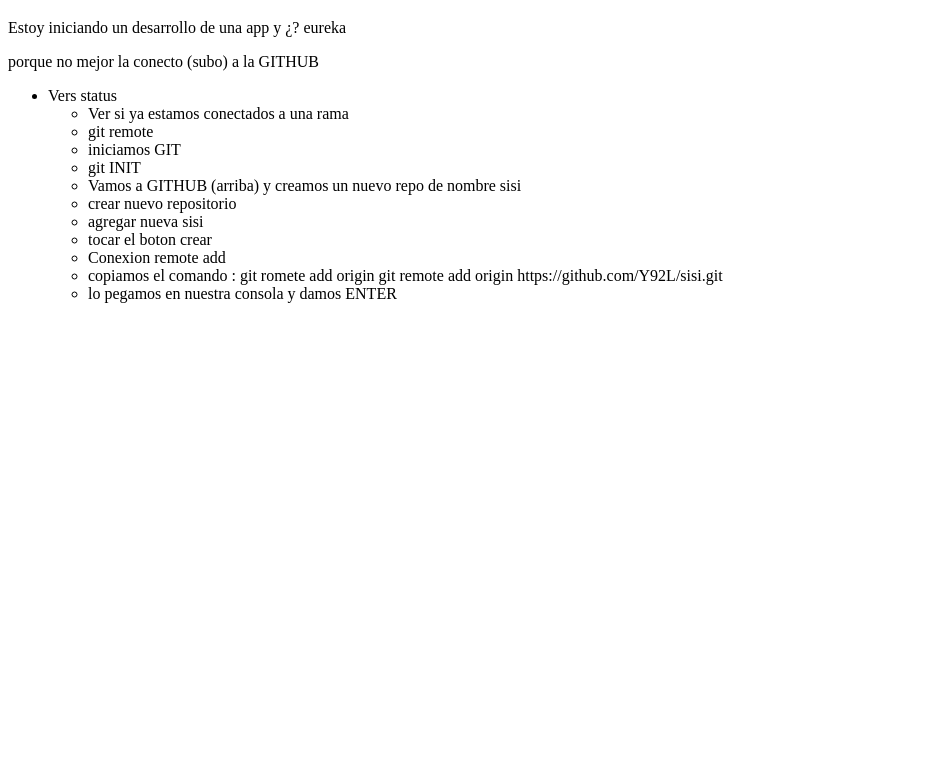
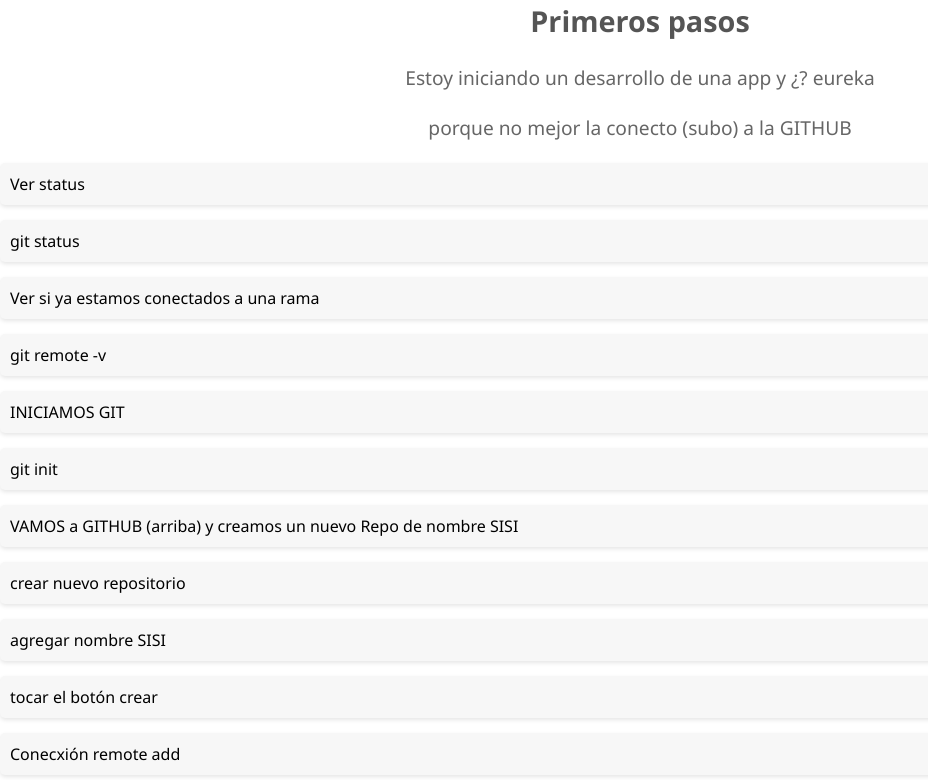
Before and after one commit to Y92L/sisi, a plain HTML site: page index.html in a window 1280 px wide. Shown: the part 108-888 px from the top of the page, without its empty margins (0-928 px from the left). Before the commit the page ends 800 px from the top, so only its background shows below. Drawn offline with Linux system fonts and the light colour scheme.

Commit message:
fixed style

```diff
--- a/index.html
+++ b/index.html
@@ -1,46 +1,111 @@
 <!DOCTYPE html>
 <html lang="en">
+
 <head>
     <meta charset="UTF-8">
     <meta name="viewport" content="width=device-width, initial-scale=1.0">
     <title>GITHUB</title>
+    <style>
+        body {
+        font-family: "Segoe UI", Tahoma, Geneva, Verdana, sans-serif;
+        margin: 0;
+        padding: 0;
+       text-align: center;
+      }
+      h1 {
+        color: #333;
+        font-size: 2.5em;
+      }
+      h2 {
+        color: #555;
+        font-size: 1.8em;
+      }
+      p {
+        color: #666;
+        font-size: 1.2em;
+        line-height: 1.6;
+      }
+      ul {
+        list-style-type: none;
+        padding: 0;
+      }
+      ul li {
+        margin-bottom: 15px;
+        text-align: left;
+        background-color: #f7f7f7;
+        padding: 10px;
+        border-radius: 5px;
+        box-shadow: 0 2px 4px rgba(0, 0, 0, 0.1);
+      }
+      h3 {
+        color: #777;
+      }
+      a {
+        color: #007bff;
+        text-decoration: none;
+        transition: color 0.3s ease;
+      }
+      a:hover {
+        color: #0056b3;
+      }
+      .container{
+        padding: 80px;
+      }
+    </style>
 </head>
+
 <body>
     <h1>GITHUB</h1>
     <h2>Primeros pasos</h2>
     <p>Estoy iniciando un desarrollo de una app y ¿? eureka</p>
     <p>porque no mejor la conecto (subo) a la GITHUB</p>
     <ul>
-        <li>Vers status</li>
+        <li>Ver status</li>
         <ul>
-            <li>Ver si ya estamos conectados a una rama</li>
+            <li>git status</li>
         </ul>
+        <li>Ver si ya estamos conectados a una rama</li>
         <ul>
-            <li>git remote</li>
+            <li>git remote -v</li>
         </ul>
+        <li>INICIAMOS GIT</li>
         <ul>
-            <li>iniciamos GIT</li>
+            <li>git init</li>
         </ul>
+
+        <li>VAMOS a GITHUB (arriba) y creamos un nuevo Repo de nombre SISI</li>
         <ul>
-            <li>git INIT</li>
+            <li>crear nuevo repositorio</li>
+            <li>agregar nombre SISI</li>
+            <li>tocar el botón crear</li>
         </ul>
+        <li>Conecxión remote add</li>
         <ul>
-            <li>Vamos a GITHUB (arriba) y creamos un nuevo repo de nombre sisi</li>
+            <li>Copiamos el comando: git remote add origin https://github.com/HX-MLuquez/SISI.git</li>
+            <li>lo pegamos en nuestra consola y damos ENTER</li>
         </ul>
+        <li>Renombre a rama MASTER -> MAIN</li>
         <ul>
-            <li>crear nuevo repositorio </li>
-            <li>agregar nueva sisi</li>
-            <li>tocar el boton crear</li>
+            <li>Copiamos el comando: git branch -M main</li>
+            <li>lo pegamos en nuestra consola y damos ENTER</li>
         </ul>
+        <li>ADD - ARMAR el commit (la caja a salvar). Nuestra versión (nuestro back)</li>
         <ul>
-            <li>Conexion remote add</li>
+            <li>git add .</li>
         </ul>
+        <li>COMMIT - Poner nombre a la caja y git lo identifica con un hash</li>
         <ul>
-            <li>copiamos el comando : git romete add origin git remote add origin https://github.com/Y92L/sisi.git</li>
-            <li>lo pegamos en nuestra consola y damos ENTER</li>
+            <li>git commit -m "iniciando nuestro primer subida de un repo a GITHUB"</li>
+        </ul>
+        <li>PUSH - subir, empujar lo guardado hacia arriba, pero este push por primera y única vez es un push especial
+        </li>
+        <ul>
+            <li>git push -u origin main</li>
+            <li>para futuros push solo se debe hacer: git push</li>
         </ul>
     </ul>
 
 
 </body>
+
 </html>
```
